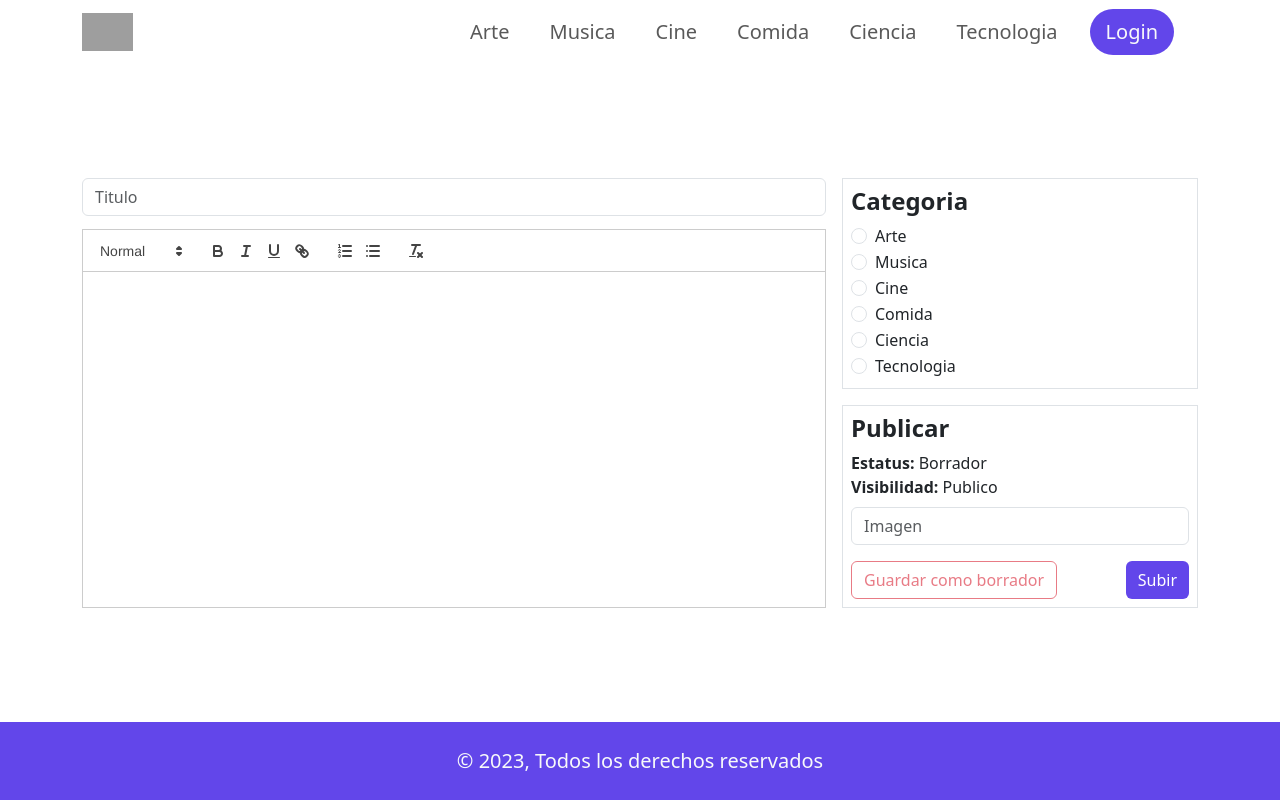
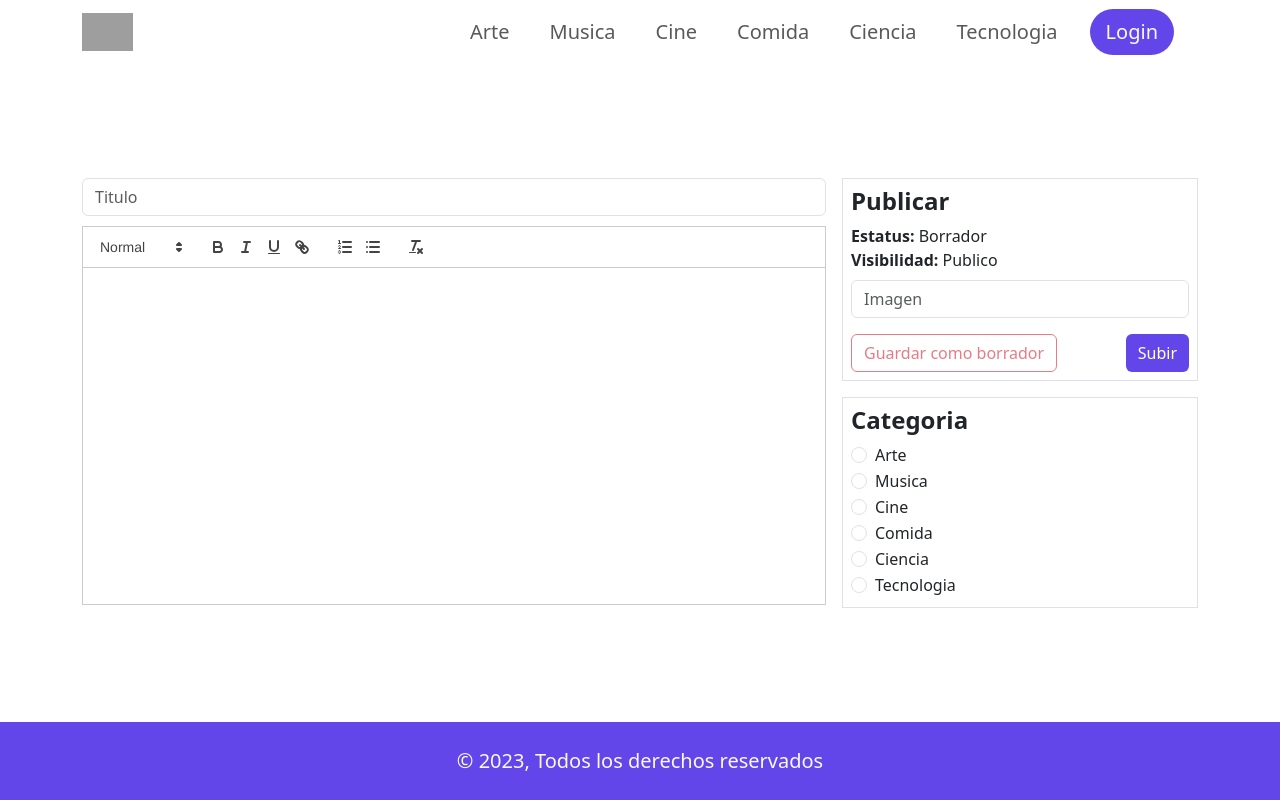
Before and after one commit to nicofara27/blog-front, a React (Create React App) app: page /subir in a window 1280 px wide. Built offline with nearby package versions, Linux system fonts and the light colour scheme; no server answers; grey boxes are pictures that could not be loaded.

Commit message:
Correcciones en el responsive agregadas

```diff
--- a/src/components/views/PagAgregarArt.jsx
+++ b/src/components/views/PagAgregarArt.jsx
@@ -71,8 +71,12 @@ const PagAgregarArt = () => {
           className="d-flex flex-column flex-lg-row justify-content-between"
           onSubmit={subirArticulo}
         >
-          <Col xs={12} lg={8} className="mb-2 mb-lg-0">
-            <div className="formAgregar__titulo">
+          <Col
+            xs={12}
+            lg={8}
+            className="d-flex flex-column justify-content-between"
+          >
+            <div className="formAgregar__titulo mb-3 mb-lg-0">
               <Form.Control
                 type="text"
                 value={titulo}
@@ -80,7 +84,7 @@ const PagAgregarArt = () => {
                 placeholder="Titulo"
               />
             </div>
-            <div className="formAgregar__quill">
+            <div className="formAgregar__quill ">
               <ReactQuill
                 className=""
                 theme="snow"
@@ -94,7 +98,7 @@ const PagAgregarArt = () => {
             lg={4}
             className="d-flex flex-column justify-content-center"
           >
-            <div className="border p-2 ms-lg-3 mt-3 h-50 order-1">
+            <div className="h-50 order-1 order-lg-0 p-2 ms-lg-3 mt-3 mt-lg-0 mb-lg-3 border">
               <h4 className="fw-semibold">Publicar</h4>
               <p className="m-0">
                 <strong>Estatus:</strong> Borrador
@@ -117,7 +121,7 @@ const PagAgregarArt = () => {
                 </Button>
               </div>
             </div>
-            <div className="border p-2 ms-lg-3 mt-3 mt-lg-0 h-50">
+            <div className="h-50 border p-2 ms-lg-3 mt-3 mt-lg-0">
               <h4 className="fw-semibold">Categoria</h4>
               <Form.Check
                 label="Arte"
```
